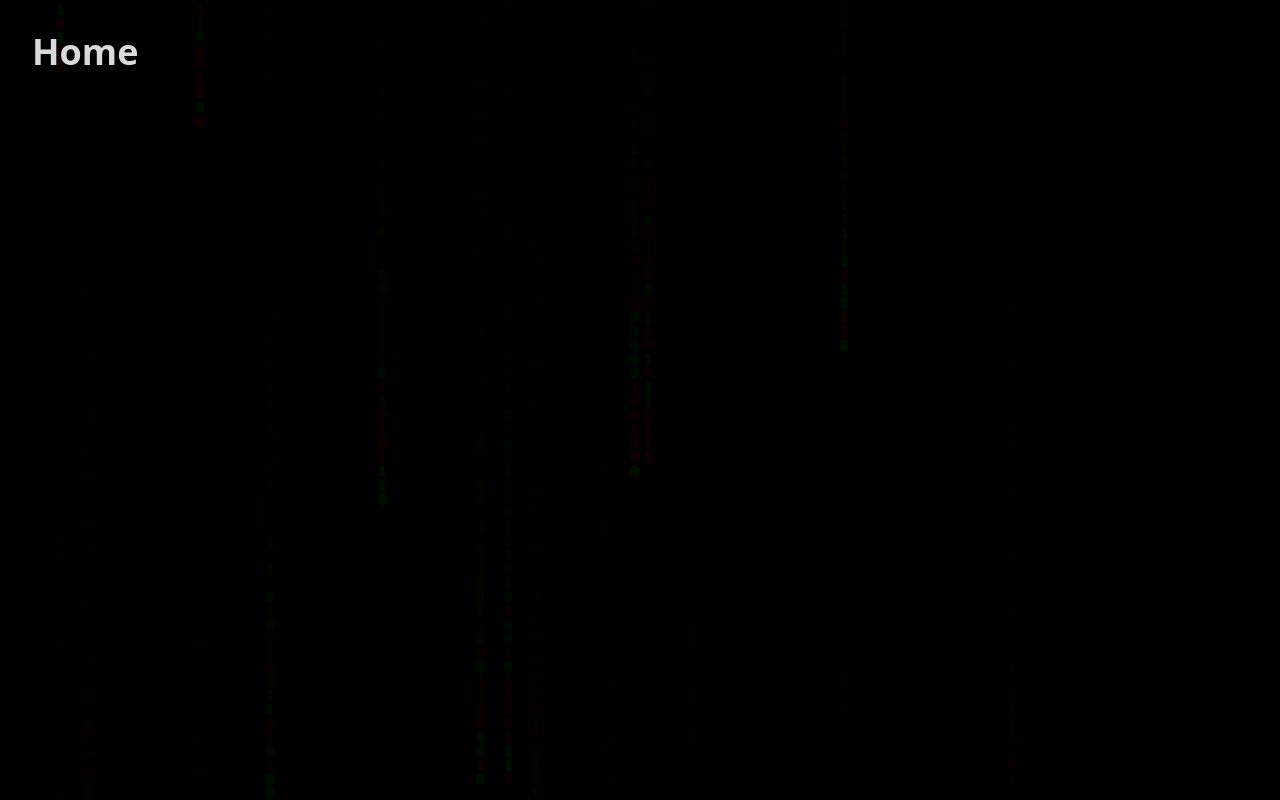
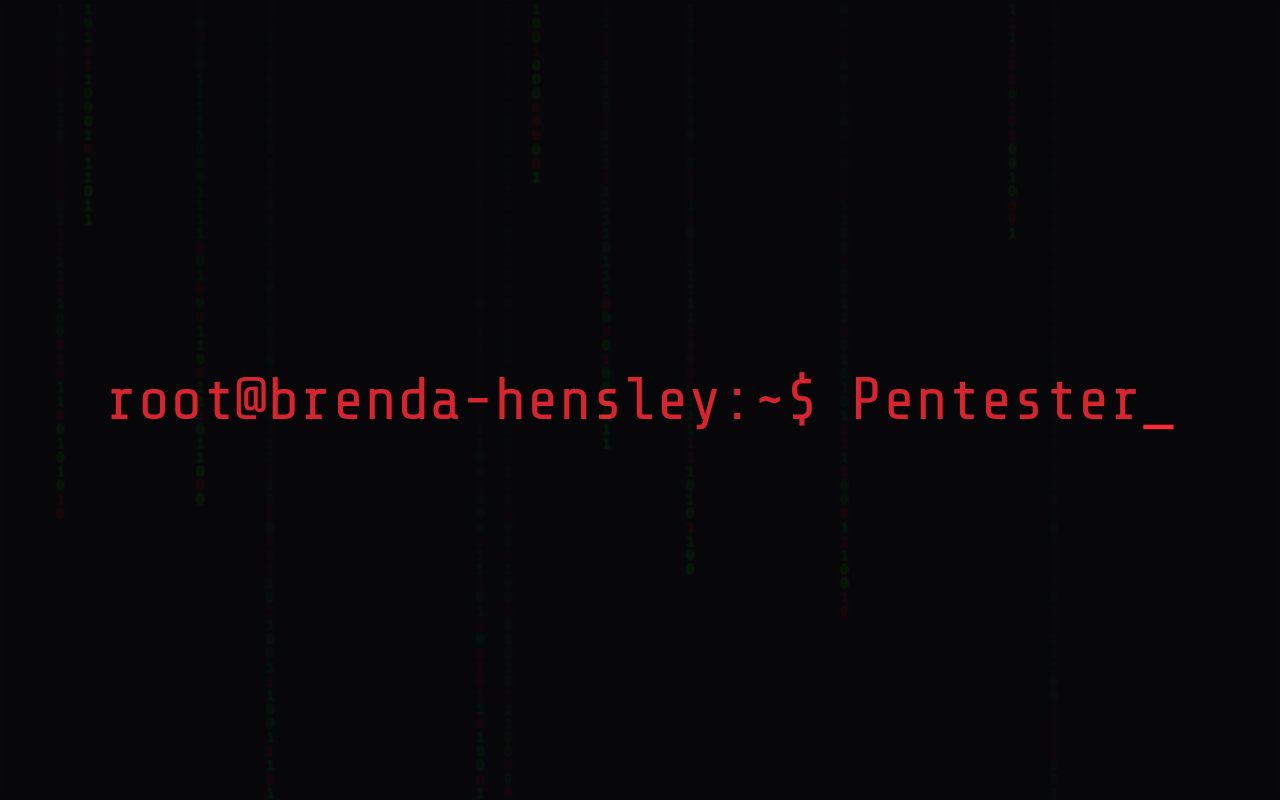
Before and after one commit to G-Hensley/brenda-hensley-portfolio, a Next.js app in the folder frontend/: page / in a window 1280 px wide. Built offline with nearby package versions, Linux system fonts and the light colour scheme.

Commit message:
Set up header

```diff
--- a/frontend/package.json
+++ b/frontend/package.json
@@ -26,6 +26,7 @@
     "react-dom": "^19.0.0",
     "react-icons": "^5.5.0",
     "react-spinners": "^0.17.0",
+    "react-type-animation": "^3.2.0",
     "sonner": "^2.0.3",
     "tailwind-merge": "^3.2.0"
   },
--- a/frontend/src/app/globals.css
+++ b/frontend/src/app/globals.css
@@ -120,3 +120,21 @@
     @apply bg-background text-foreground;
   }
 }
+
+@layer utilities {
+  .animate-blink {
+    animation: blink 1.2s steps(1, start) infinite;
+  }
+
+  @keyframes blink {
+    0% {
+      opacity: 1;
+    }
+    50% {
+      opacity: 0;
+    }
+    100% {
+      opacity: 1;
+    }
+  }
+}
--- a/frontend/src/app/home/hero/HeroSection.tsx
+++ b/frontend/src/app/home/hero/HeroSection.tsx
@@ -1,13 +1,72 @@
 // Hero Section for the home page
 
 // Import the components
-import MatrixBackground from '@/components/MatrixBg';
+import { useState, useEffect } from 'react';
+
+import { TypeAnimation } from 'react-type-animation';
+import { Share_Tech_Mono } from 'next/font/google';
+
+const shareTechMono = Share_Tech_Mono({
+  weight: ['400'],
+  subsets: ['latin'],
+  variable: '--font-share-tech-mono',
+});
+
 export function HeroSection() {
 
+  // State to show the "whoami"
+  const [showWhoami, setShowWhoami] = useState(true);
+
+  // Effect to hide the "whoami"
+  useEffect(() => {
+    const timeout = setTimeout(() => {
+      setShowWhoami(false);
+    }, 2000);
+
+    return () => clearTimeout(timeout);
+  }, []);
+
   return (
-    <section className='bg-black text-white p-8 gap-4 h-screen'>
-      <MatrixBackground />
-      <h1 className='text-4xl font-bold'>Home</h1>
+    <section className='text-white p-8 gap-4 h-screen flex flex-col items-center justify-center'>
+
+      {showWhoami && (
+        <div className={`text-left text-3xl md:text-6xl font-mono text-red-500 ${shareTechMono.className}`}>
+        <TypeAnimation
+          sequence={[
+            '> whoami',
+            1000,
+            '', // delete whoami
+          ]}
+          wrapper="span"
+          speed={50}
+          cursor={false}
+          repeat={0}
+        />
+        <span className="text-red-500 animate-blink">_</span>
+      </div>
+      )}
+
+      {!showWhoami && (
+        <div className={`text-left text-3xl md:text-6xl font-mono text-red-500 ${shareTechMono.className}`}>
+        <TypeAnimation
+          sequence={[
+            1000,
+            'root@brenda-hensley:~$ Pentester',
+            2000,
+            'root@brenda-hensley:~$ App Security Engineer',
+            3000,
+            'root@brenda-hensley:~$ Red Team Operator',
+            2500,
+          ]}
+          wrapper="span"
+          speed={50}
+          cursor={false}
+          repeat={0}
+        />
+        <span className="text-red-500 animate-blink">_</span>
+      </div>
+      )}
+
     </section>
   );
 
--- a/frontend/src/app/home/page.tsx
+++ b/frontend/src/app/home/page.tsx
@@ -2,10 +2,12 @@
 
 // Import the components
 import { HeroSection } from './hero/HeroSection';
+import MatrixBackground from '@/components/MatrixBg';
 
 export default function Home() {
   return (
-    <main className='min-h-svh h-screen'>
+    <main className='min-h-svh h-screen bg-zinc-950'>
+      <MatrixBackground />
       <HeroSection />
     </main>
   );
--- a/frontend/src/components/MatrixBg.tsx
+++ b/frontend/src/components/MatrixBg.tsx
@@ -35,7 +35,7 @@ export default function MatrixBackground() {
     }
 
     // Colors for the characters
-    const colors = ["#ff0000", "#00ff00"]
+    const colors = ["#ff0000", "#00ff00", "#11ff00"]
 
     // Drawing the characters
     const draw = () => {
@@ -65,7 +65,7 @@ export default function MatrixBackground() {
     }
 
     // Animation loop
-    const interval = setInterval(draw, 50)
+    const interval = setInterval(draw, 55)
 
     return () => {
       clearInterval(interval)
```
Also changed, not shown: 1 other file (tests, documents, lock files or other folders).
